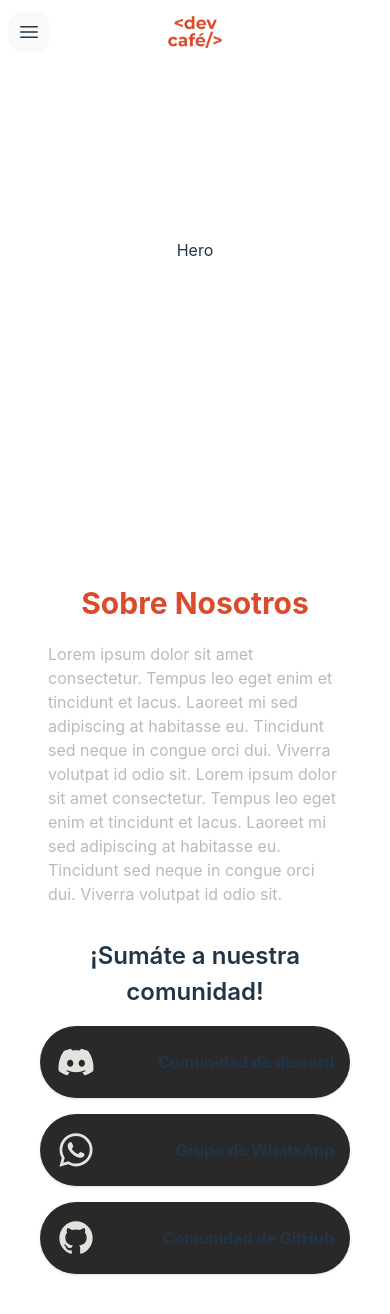
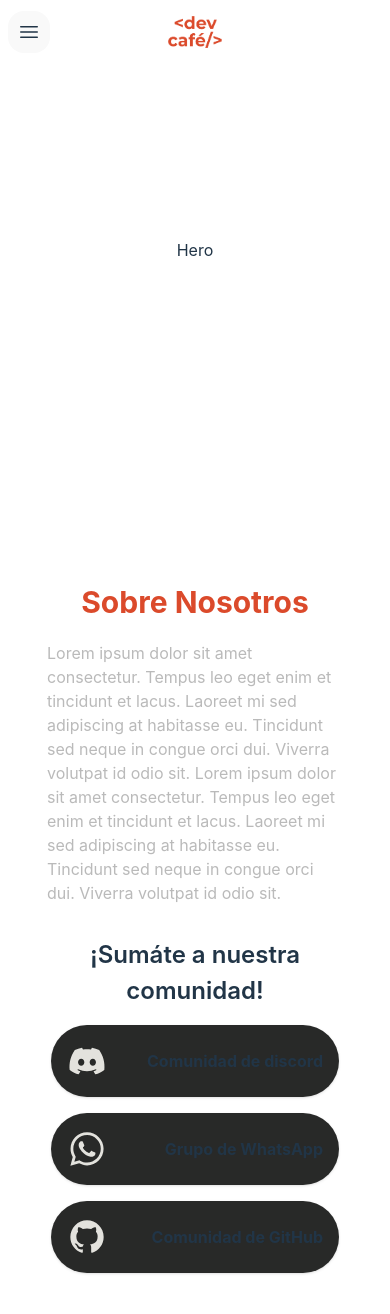
Before and after one commit to DevCafe-Salta/landing-page-front, a React (Vite) app: page / in a window 390 px wide. Shown: the top 1314 px of the page. Built offline with nearby package versions, Linux system fonts and the light colour scheme.

Commit message:
Cambios de estilos en seccion about

```diff
--- a/src/components/Sections/About/About.tsx
+++ b/src/components/Sections/About/About.tsx
@@ -1,15 +1,15 @@
 const About = () => {
   return(
-      <section className="w-4/5 mx-auto mt-20 border border-white" id="about">
-          <h2 className="text-3xl font-bold  text-[#DB4A2B] sm:text-5xl text-center mb-2">Sobre Nosotros</h2>
+      <section className="w-4/5 mx-auto mt-20" id="about">
+          <h2 className="text-3xl font-bold  text-orange sm:text-5xl text-center mb-2">Sobre Nosotros</h2>
           <div className="md:w-3/5 mx-auto mb-6">
-              <p className="p-2 text-left sm:text-center text-[#BABABA]">
+              <p className="p-2 text-left sm:text-center text-lightGray">
                   Lorem ipsum dolor sit amet consectetur. Tempus leo eget enim et tincidunt et lacus. Laoreet mi sed adipiscing at habitasse eu. Tincidunt sed neque in congue orci dui. Viverra volutpat id odio sit. Lorem ipsum dolor sit amet consectetur. Tempus leo eget enim et tincidunt et lacus. Laoreet mi sed adipiscing at habitasse eu. Tincidunt sed neque in congue orci dui. Viverra volutpat id odio sit.
               </p>
           </div>
           <h3 className="text-2xl sm:text-3xl font-semibold mb-4 text-center">¡Sumáte a nuestra comunidad!</h3>
           <div className="flex flex-col text-center gap-4 mx-auto justify-center items-center lg:flex-row">
-              <div className="flex bg-[#282928] p-4 rounded-full justify-center items-center shadow min-w-full gap-4 sm:min-w-72">
+              <div className="flex bg-graySlate p-4 rounded-full justify-center items-center shadow gap-4 w-72">
                 <figure className="flex-initial w-12 mr-auto sm:mx-auto">
                     <img src="assets/other-assets/svg/social/discord-logo.svg" alt="" className="mr-auto sm:mx-auto w-10 h-10"/>
                 </figure>
@@ -17,7 +17,7 @@ const About = () => {
                     Comunidad de discord
                 </p>
               </div>
-              <div className="flex bg-[#282928] p-4 rounded-full justify-center items-center shadow min-w-full gap-4 sm:min-w-72">
+              <div className="flex bg-graySlate p-4 rounded-full justify-center items-center shadow gap-4 w-72">
                   <figure className="flex-initial w-12 mr-auto sm:mx-auto">
                       <img src="assets/other-assets/svg/social/whatsapp-logo.svg" alt="" className="mr-auto sm:mx-auto w-10 h-10"/>
                   </figure>
@@ -25,7 +25,7 @@ const About = () => {
                       Grupo de WhatsApp
                   </p>
               </div>
-              <div className="flex bg-[#282928] p-4 rounded-full justify-center items-center shadow min-w-full gap-4 sm:min-w-72">
+              <div className="flex bg-graySlate p-4 rounded-full justify-center items-center shadow gap-4 w-72">
                   <figure className="flex-initial w-12 mr-auto sm:mx-auto">
                       <img src="assets/other-assets/svg/social/github-logo.svg" alt="" className="mr-auto sm:mx-auto w-10 h-10"/>
                   </figure>
```
Lines whose indentation alone changed are shown as unchanged.
